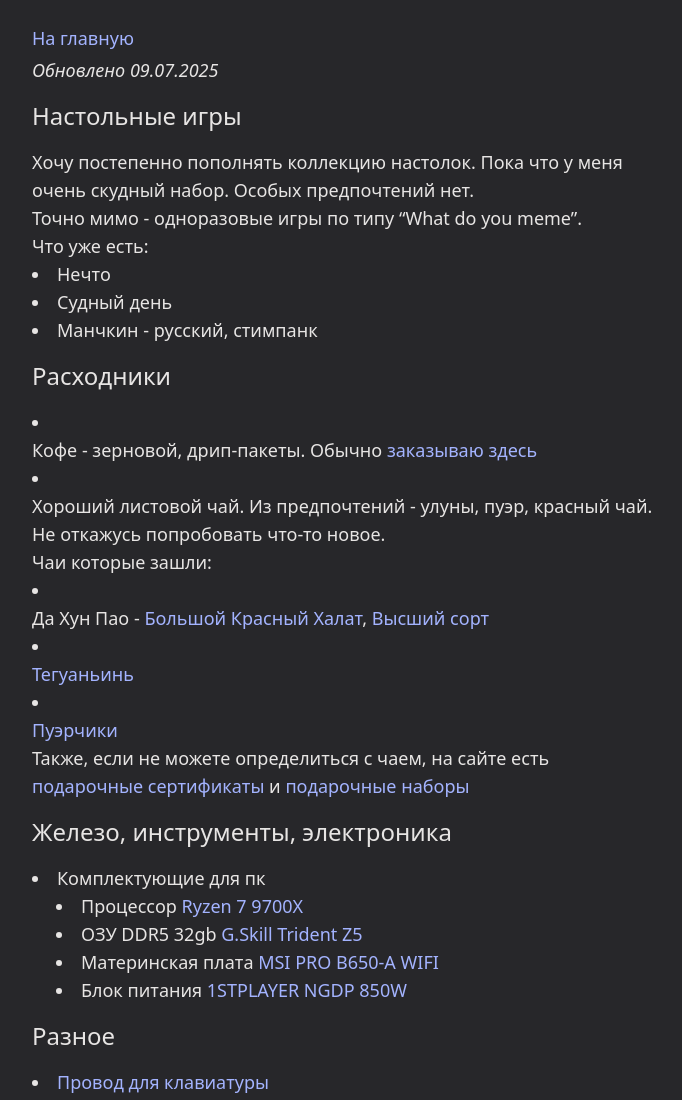
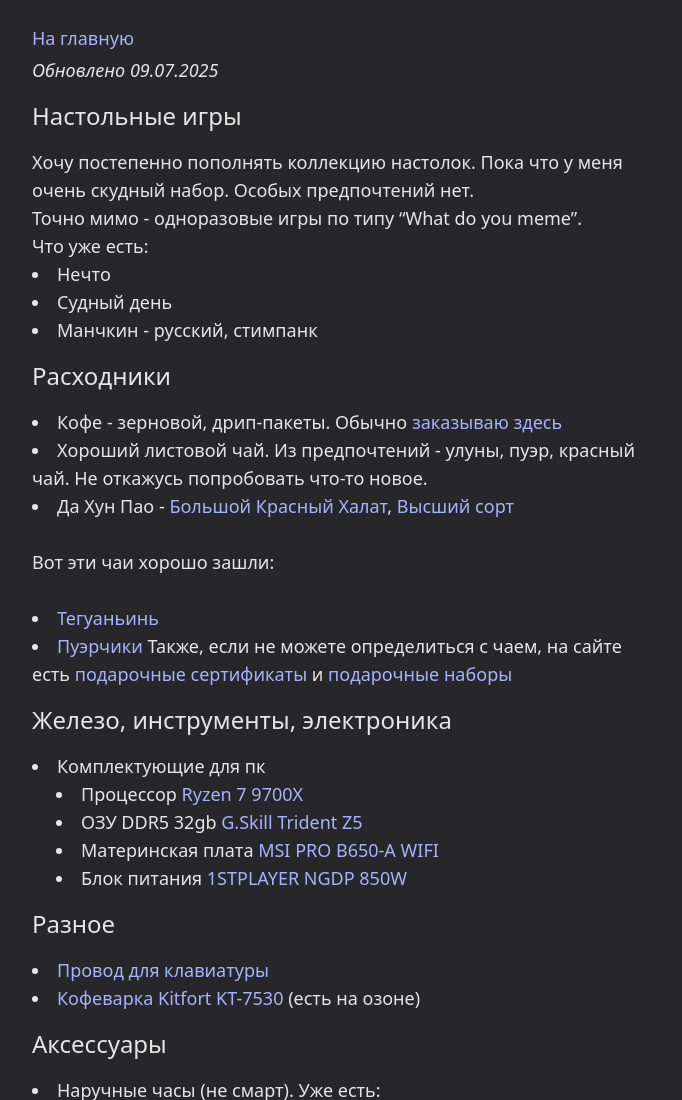
Before and after one commit to seri0zha/seri0zha.github.io, an Astro site: page /wishlist in a window 1280 px wide. Shown: the top 1100 px of the page, without its empty margins (296-978 px from the left). Built offline with nearby package versions, Linux system fonts and the light colour scheme; Astro itself is replaced by a stand-in of ours.

Commit message:
fix: list margins

```diff
--- a/src/content/wishlist.md
+++ b/src/content/wishlist.md
@@ -13,17 +13,18 @@
 - Манчкин - русский, стимпанк
 
 ## Расходники
-
 - Кофе - зерновой, дрип-пакеты. Обычно [заказываю здесь](https://shop.tastycoffee.ru/)
 - Хороший листовой чай. Из предпочтений - улуны, пуэр, красный чай. Не откажусь попробовать что-то новое.
+- Да Хун Пао - [Большой Красный Халат](https://artoftea.ru/oolong/dahongpao-1-sort), [Высший сорт](https://artoftea.ru/oolong/dahongpao-high-baking)
 
-  Чаи которые зашли:
+&nbsp;
 
-- Да Хун Пао - [Большой Красный Халат](https://artoftea.ru/oolong/dahongpao-1-sort), [Высший сорт](https://artoftea.ru/oolong/dahongpao-high-baking)
+Вот эти чаи хорошо зашли:
+
+&nbsp;
 - [Тегуаньинь](https://artoftea.ru/oolong/svetlye/teguanin-vysshiy-sort)
 - [Пуэрчики](https://artoftea.ru/puer)
-
-  Также, если не можете определиться с чаем, на сайте есть [подарочные сертификаты](https://artoftea.ru/podarochnyye-sertifikaty) и [подарочные наборы](https://artoftea.ru/chaynyye-nabory)
+Также, если не можете определиться с чаем, на сайте есть [подарочные сертификаты](https://artoftea.ru/podarochnyye-sertifikaty) и [подарочные наборы](https://artoftea.ru/chaynyye-nabory)
 
 ## Железо, инструменты, электроника
 
```
